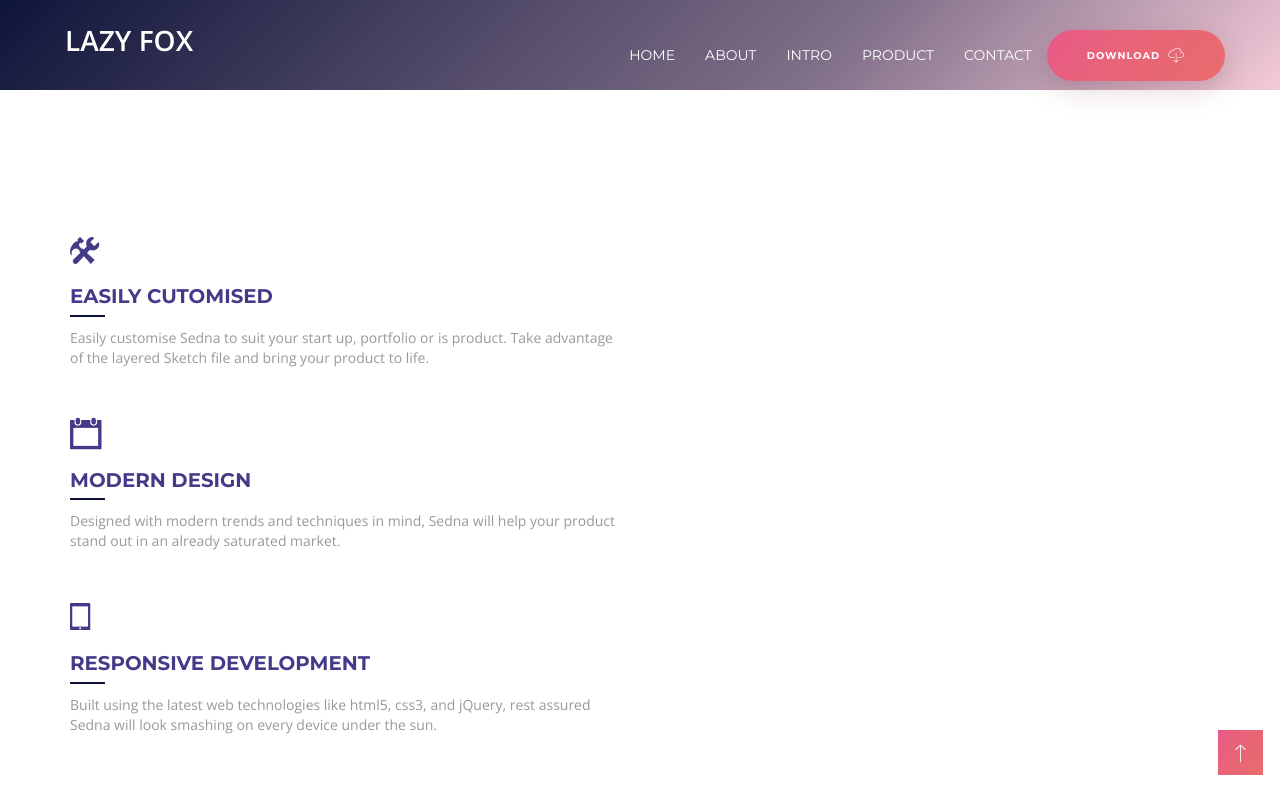
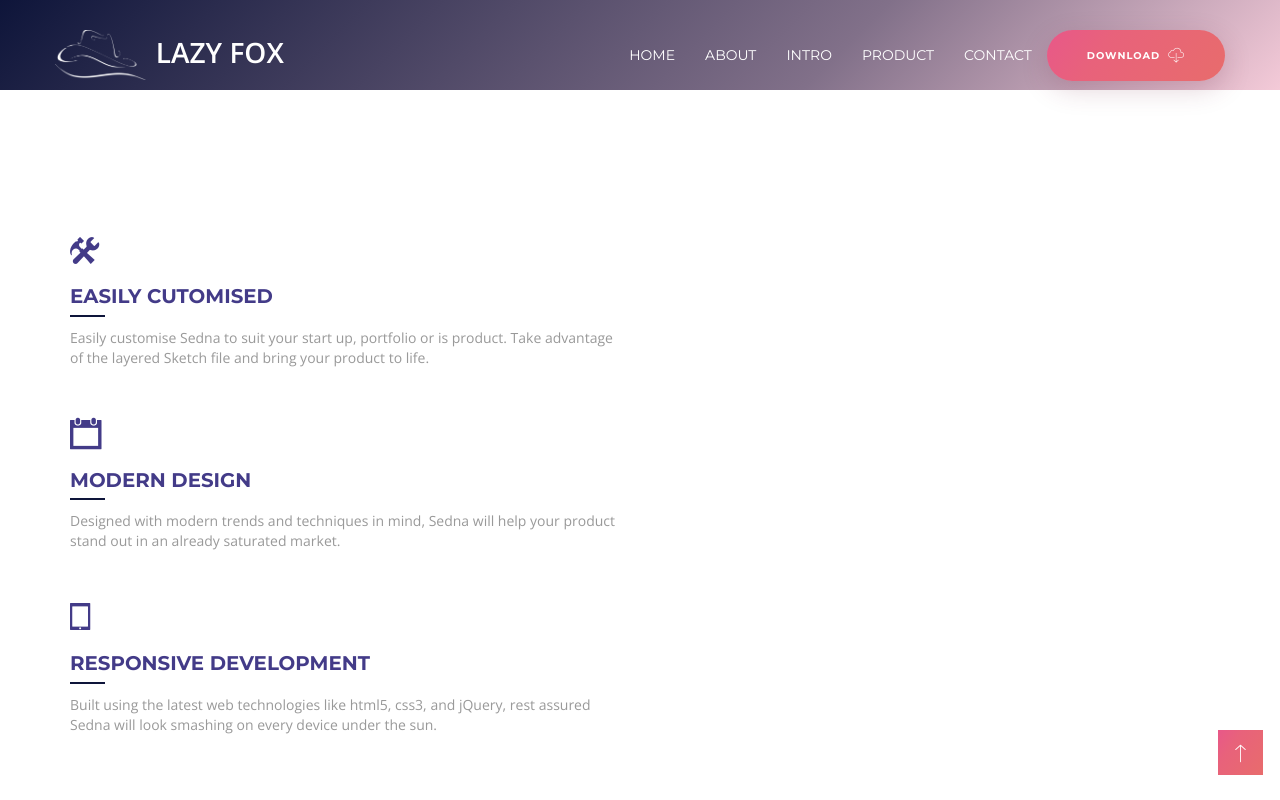
Before and after one commit to LeeWarnock/freeCodeCamp-Tribute-Page-Challenge, a plain HTML site: page index.html in a window 1280 px wide. Shown: the top 800 px of the page. Drawn offline with nearby package versions, Linux system fonts and the light colour scheme; a script that the page names is missing; files whose address does not match are found by name.

Commit message:
corrects logo link

```diff
--- a/index.html
+++ b/index.html
@@ -28,7 +28,7 @@
               <span class="icon-bar"></span>
             </button>
             <a class="navbar-brand" href="#"><span class="logo-wraper logo-white">
-                <img src="images/logo-white" alt="">lazy fox
+                <img src="images/logo-white.png" alt="">lazy fox
               </span></a>
           </div>
 
```
